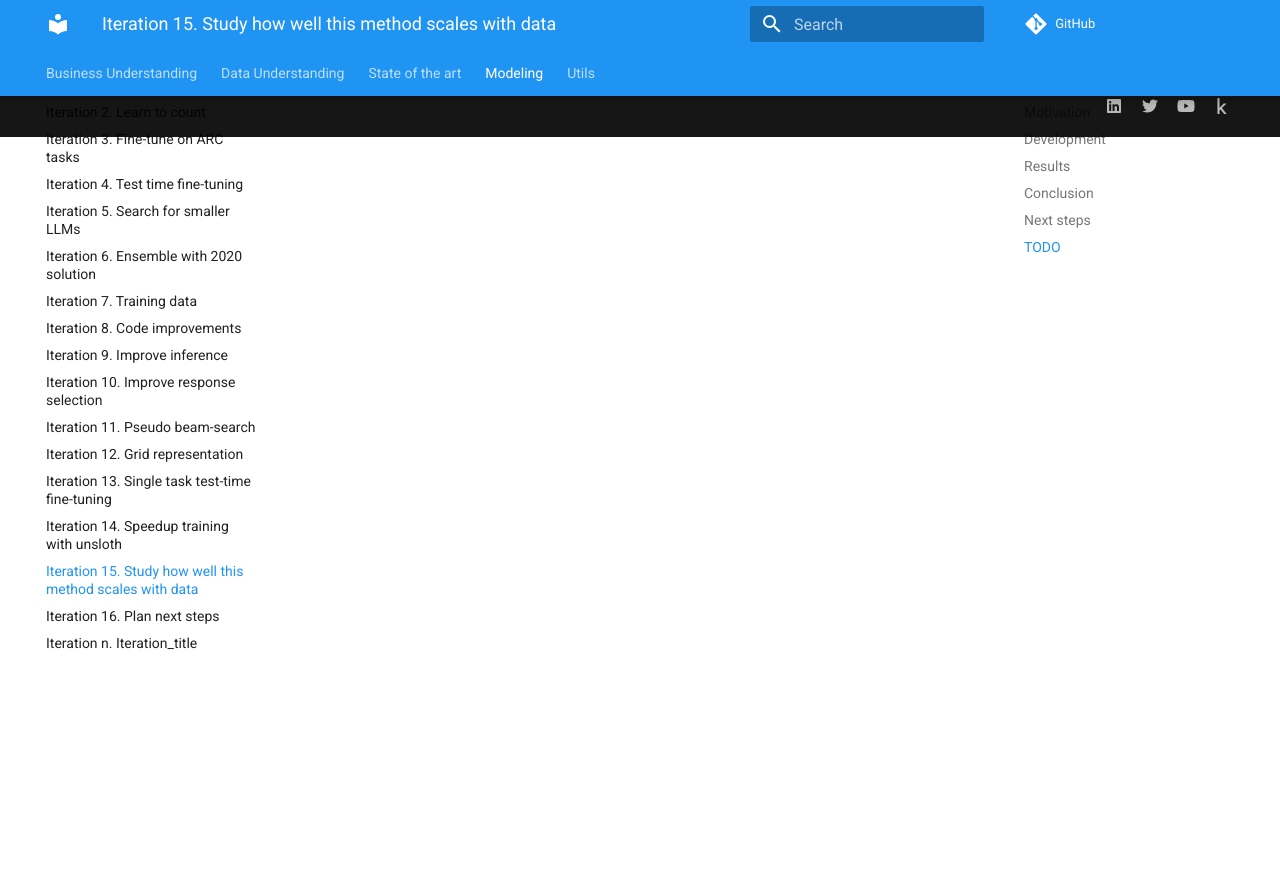
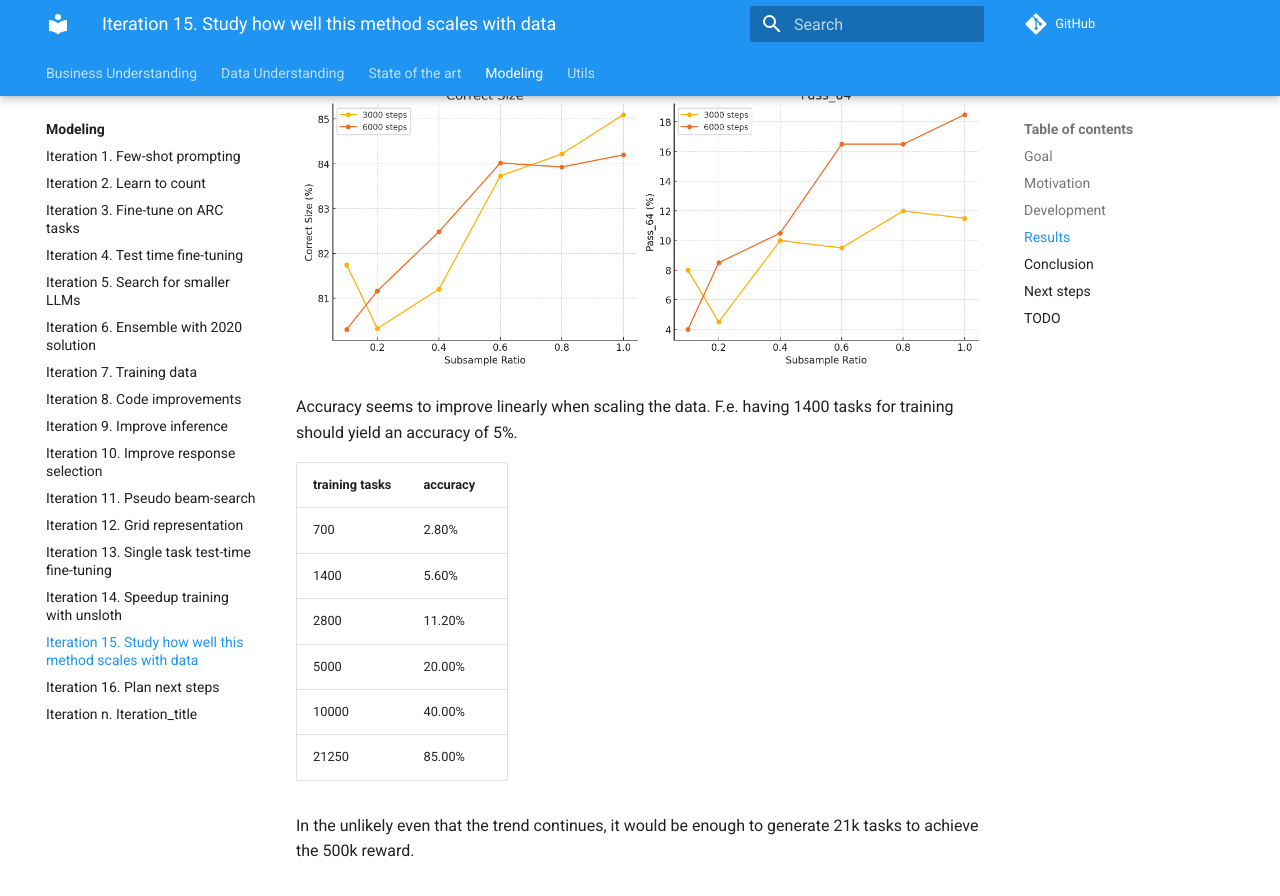
Before and after one commit to zhengjunyao-work/arc24, an MkDocs documentation site: the page built from docs/modeling/Iteration_15_study_data_scaling.md, in a window 1280 px wide and 900 px high, scrolled down 1081 px. Shown: the top 896 px of the window. Built offline with MkDocs 1.6.1 and Material for MkDocs 9.7.7, drawn with Linux system fonts in a browser that asks for light colours; comment, search, counter and statistics services are not loaded.

Commit message:
documented scaling results

```diff
--- a/docs/modeling/Iteration_15_study_data_scaling.md
+++ b/docs/modeling/Iteration_15_study_data_scaling.md
@@ -25,6 +25,22 @@
 
 ## Results
 
+![data-scaling](res/2024-09-02-16-02-17.png)
+
+Accuracy seems to improve linearly when scaling the data. F.e. having 1400 tasks for training should
+yield an accuracy of 5%.
+
+| training tasks | accuracy |
+|----------------|----------|
+| 700            | 2.80%    |
+| 1400           | 5.60%    |
+| 2800           | 11.20%   |
+| 5000           | 20.00%   |
+| 10000          | 40.00%   |
+| 21250          | 85.00%   |
+
+In the unlikely even that the trend continues, it would be enough to generate 21k tasks to achieve the 500k reward.
+
 ## Conclusion
 
 ## Next steps
```
Also changed, not shown: docs/modeling/res/2024-09-02-16-02-17.png (added).
